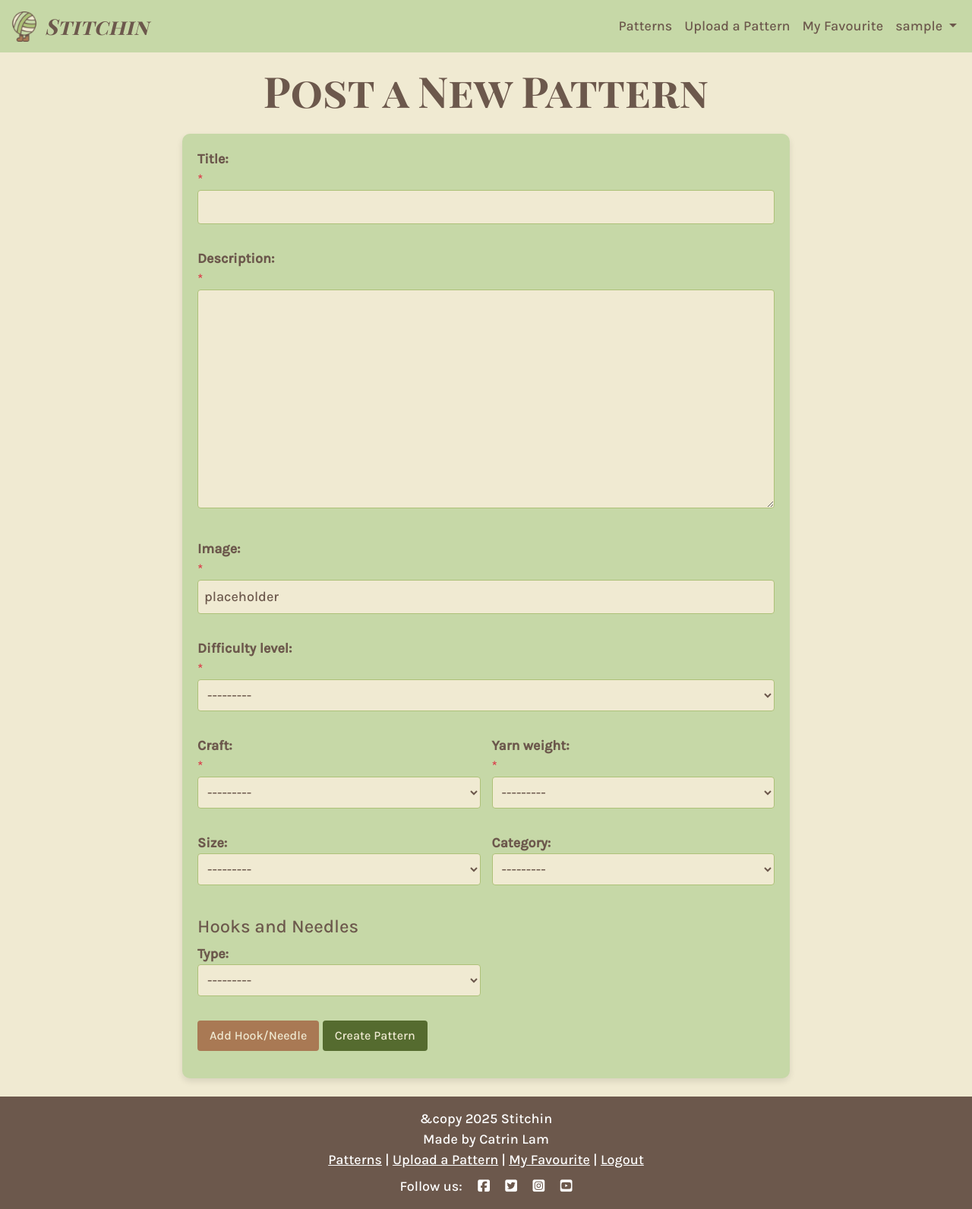
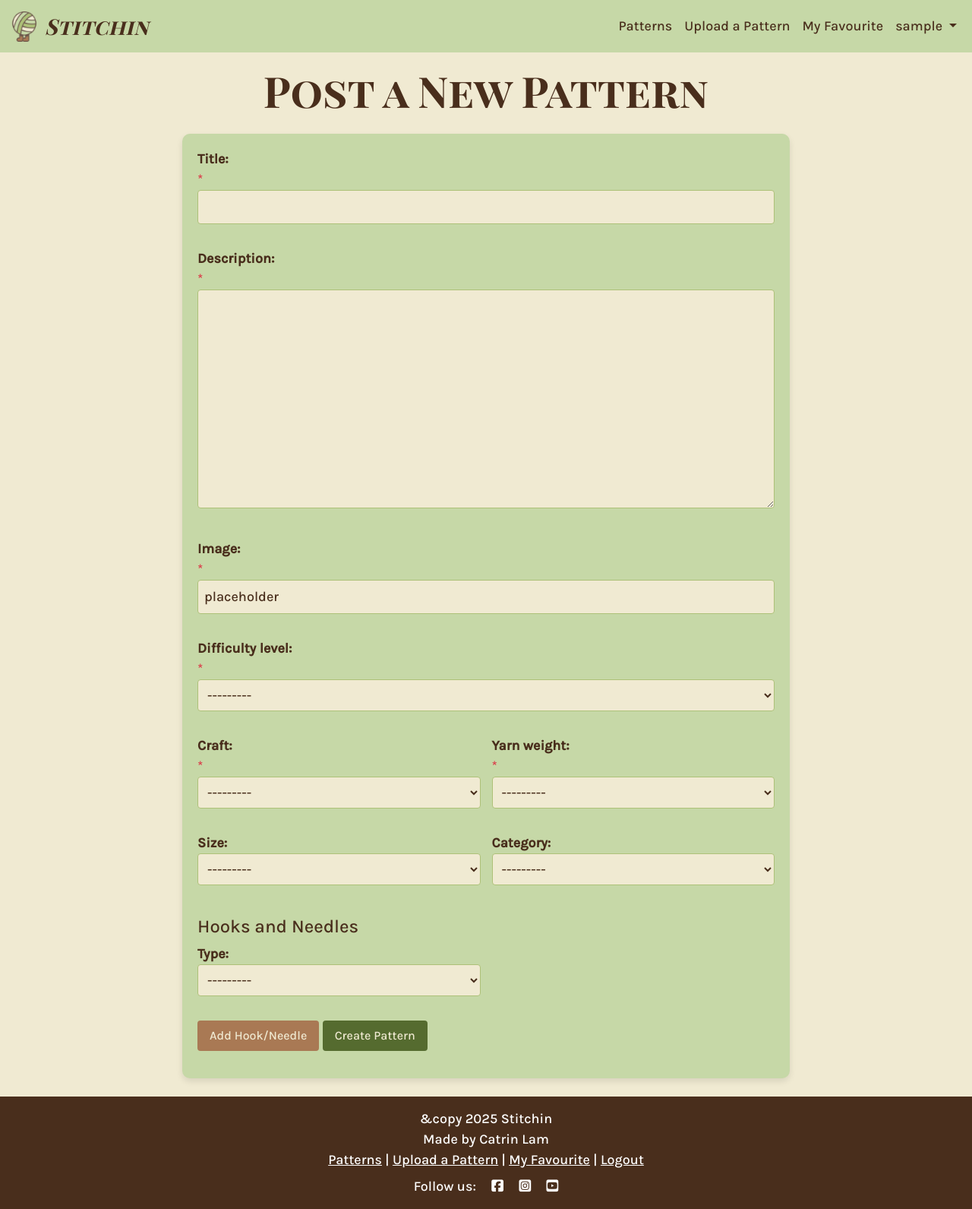
Before and after one commit to catrinlam/Stitchin, a Django app: page /post/ in a window 1280 px wide. Shown: the whole page at 76% size. Run offline with Django 5.2, Linux system fonts and the light colour scheme; the visitor is signed in with stand-in values (Sample User, id 1); some libraries are stand-ins or nearby versions.

Commit message:
Update README and testing documentation; modify color scheme and improve accessibility references

```diff
--- a/patterns/templates/patterns/index.html
+++ b/patterns/templates/patterns/index.html
@@ -15,7 +15,8 @@
         <div class="col-12 mb-4 d-flex justify-content-center">
             <form method="get" action="{% url 'home' %}" class="w-50">
                 <div class="input-group">
-                    <input type="text" name="q" class="form-control" placeholder="Search for patterns or authors" value="{{ search_query }}">
+                    <label for="search" class="sr-only">Search for patterns or authors</label>
+                    <input type="text" id="search" name="q" class="form-control" placeholder="Search for patterns or authors" value="{{ search_query }}">
                     <button class="btn btn-primary" type="submit">Search</button>
                 </div>
             </form>
@@ -78,7 +79,7 @@
                 {% endfor %}
             </div>
         </div>
-            </div>
+    </div>
     {% if is_paginated %}
     <nav aria-label="Page navigation">
         <ul class="pagination justify-content-center">
--- a/static/css/style.css
+++ b/static/css/style.css
@@ -4,7 +4,7 @@
     --dark-green-color: #556B2F; /* Dark Olive Green */
     --accent-color: #C6D8A7; /* Parchment */
     --background-color: #F0EAD2; /* Tea Green */
-    --text-color: #6C584C; /* Umber */
+    --text-color: #492E1C; /* Dark Brown */
 }
 /* Base styles */
 body {
@@ -223,7 +223,7 @@ h2, h3, h4, h5, h6 {
 
 .card-title {
     font-size: 1.5rem;
-    color: var(--secondary-color);
+    color: var(--text-color);
 }
 
 .index-button{
--- a/templates/base.html
+++ b/templates/base.html
@@ -1,4 +1,3 @@
-
 {% load static %}
 {% url 'home' as home_url %}
 {% url 'account_login' as login_url %}
@@ -121,11 +120,14 @@
                 </div>
                 <div class="col-12 text-center mt-2">
                     <p class="m-0 text-white">Follow us:
-                        <a href="https://www.facebook.com" class="text-white"><i class="fab fa-facebook-square ms-3"></i></a>
-                        <a href="https://www.twitter.com" class="text-white"><i class="fab fa-twitter-square ms-3"></i></a>
-                        <a href="https://www.instagram.com" class="text-white"><i class="fab fa-instagram-square ms-3"></i></a>
-                        <a href="https://www.youtube.com" class="text-white"><i class="fab fa-youtube-square ms-3"></i></a>
+                        <a href="https://www.facebook.com" target="_blank" rel="noopener noreferrer"
+                        class="text-white" aria-label="Facebook"><i class="fab fa-facebook-square ms-3"></i></a>
+                        <a href="https://www.instagram.com" target="_blank" rel="noopener noreferrer"
+                        class="text-white" aria-label="Instagram"><i class="fab fa-instagram-square ms-3"></i></a>
+                        <a href="https://www.youtube.com" target="_blank" rel="noopener noreferrer"
+                        class="text-white" aria-label="YouTube"><i class="fab fa-youtube-square ms-3"></i></a>
                     </p>
+                    </div>
                 </div>
             </div>
         </div>
```
Also changed, not shown: TESTING.md (+4 -3 lines), README.md, 2 other files.
